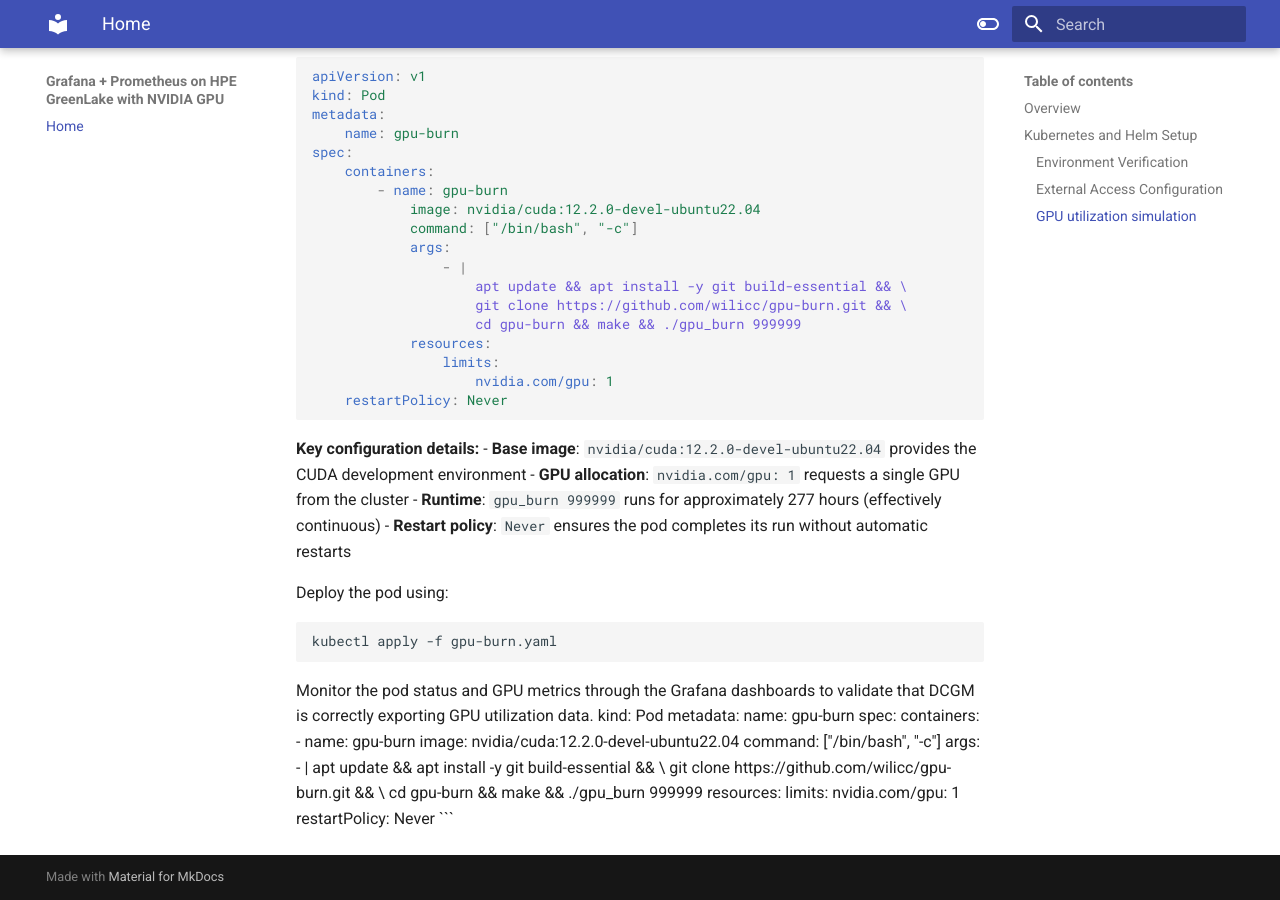
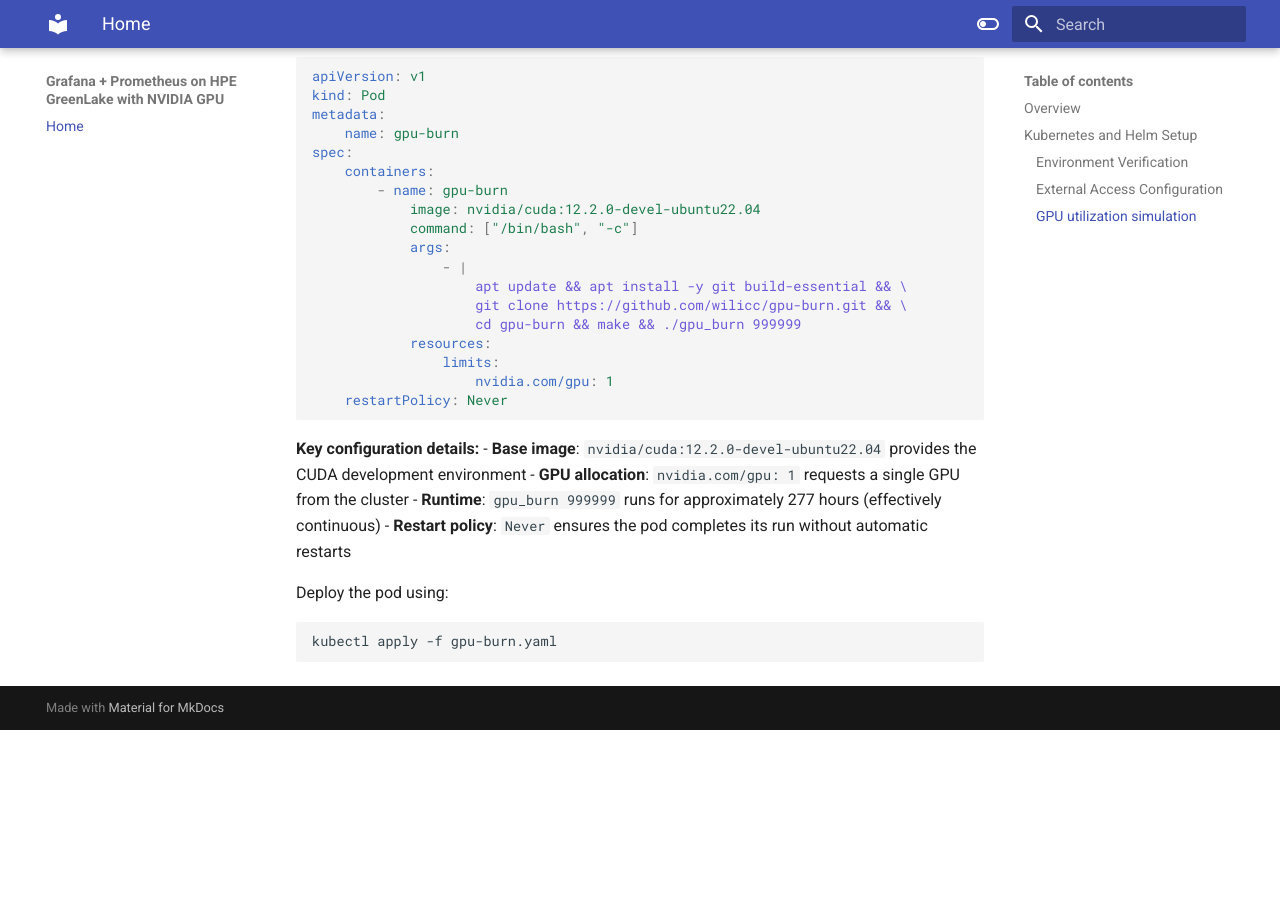
Before and after one commit to hjma29/grafana-prometheus-hpe-greenlake-com-nvidia, an MkDocs documentation site: the page built from docs/whitepaper.md, in a window 1280 px wide and 900 px high, scrolled down 1492 px. Built offline with MkDocs 1.6.1 and Material for MkDocs 9.7.7, drawn with Linux system fonts in a browser that asks for light colours; after the commit the page ends 2222 px from its top, so only the background shows below that.

Commit message:
[skip ci] 251010-10:54 on mini4

````diff
--- a/docs/whitepaper.md
+++ b/docs/whitepaper.md
@@ -78,23 +78,3 @@ Deploy the pod using:
 ```bash
 kubectl apply -f gpu-burn.yaml
 ```
-
-Monitor the pod status and GPU metrics through the Grafana dashboards to validate that DCGM is correctly exporting GPU utilization data.
-kind: Pod
-metadata:
-  name: gpu-burn
-spec:
-  containers:
-    - name: gpu-burn
-      image: nvidia/cuda:12.2.0-devel-ubuntu22.04
-      command: ["/bin/bash", "-c"]
-      args:
-        - |
-          apt update && apt install -y git build-essential && \
-          git clone https://github.com/wilicc/gpu-burn.git && \
-          cd gpu-burn && make && ./gpu_burn 999999
-      resources:
-        limits:
-          nvidia.com/gpu: 1
-  restartPolicy: Never
-```
````
